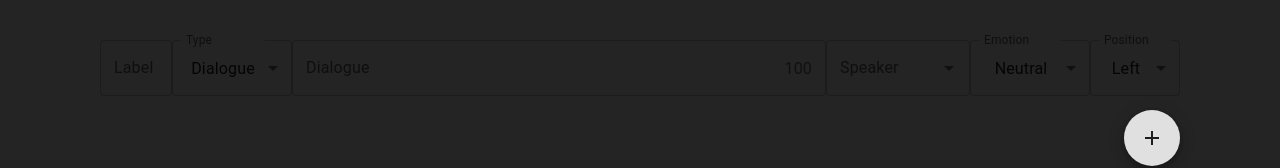
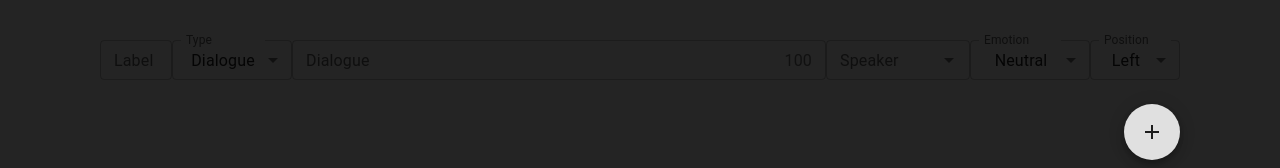
Before and after one commit to nonotnoah/mol-script-creator, a React (Vite) app: page / in a window 1280 px wide. Both pictures are taken after a click on the button 1152 px from the left and 82 px from the top of the page. Shown: the top 168 px of the page. Built offline with nearby package versions, Linux system fonts and the light colour scheme.

Commit message:
make rows skinnier. performance still sucks

```diff
--- a/src/App.scss
+++ b/src/App.scss
@@ -29,7 +29,10 @@
   justify-content: center;
   align-items: center;
   .row {
+    // height: 40px;
+    // border: 3px solid white;
     // position: absolute;
+    padding-bottom: 10px;
     display: flex;
     width: 100%;
     justify-content: center;
@@ -41,10 +44,7 @@
       justify-content: center;
       align-items: center;
     }
-    .delete-row-btn {
-      display: none;
-      z-index: 1;
-    }
+    .delete-row-btn,
     .add-res-btn {
       display: none;
       z-index: 1;
@@ -73,6 +73,7 @@
     flex: 1;
     align-items: center;
     justify-content: center;
+    margin-top: -10px;
     // margin-left: 16%;
     .left-padding {
       width: 16%;
@@ -116,7 +117,7 @@
   width: 100%;
   align-items: center;
   justify-content: center;
-    position: relative;
+  position: relative;
   .add-row-btn {
     // display: flex;
     position: absolute;
--- a/src/Row Components/Dialogue.tsx
+++ b/src/Row Components/Dialogue.tsx
@@ -11,6 +11,7 @@ export default function Dialogue({ handleChange }: ChangeProps) {
   return (
 
     <TextField
+    size='small'
     label='Dialogue'
       className='dialogue-input'
       inputProps={{ maxLength: maxLength }}
--- a/src/Row Components/DialogueType.tsx
+++ b/src/Row Components/DialogueType.tsx
@@ -8,6 +8,7 @@ export default function DialogueType({ handleChange }: ChangeProps) {
     <FormControl className='dialogue-type'>
       <InputLabel id="dialogue-type">Type</InputLabel>
       <Select
+        sx={{height: 40}}
         labelId="dialogue-type"
         id="dialogue-type"
         value={dialogueType}
--- a/src/Row Components/Emotion.tsx
+++ b/src/Row Components/Emotion.tsx
@@ -10,6 +10,7 @@ export default function Emotion({ handleChange }: ChangeProps) {
     <FormControl className='emotion-type'>
       <InputLabel id="emotion-type">Emotion</InputLabel>
       <Select
+        size='small'
         labelId="emotion-type"
         id="emotion-type"
         value={emotionType}
--- a/src/Row Components/Label.tsx
+++ b/src/Row Components/Label.tsx
@@ -5,6 +5,7 @@ import { TextField } from '@mui/material'
 export default function Label({ handleChange }: ChangeProps) {
   return (
     <TextField
+      size='small'
       label='Label'
       className='label-input'
       onChange={(event) => {
--- a/src/Row Components/Next.tsx
+++ b/src/Row Components/Next.tsx
@@ -5,6 +5,7 @@ import { TextField } from '@mui/material'
 export default function Next({ handleChange }: ChangeProps) {
   return (
     <TextField
+      size='small'
       label='Next'
       className='next-input'
       onChange={(event) => {
--- a/src/Row Components/Position.tsx
+++ b/src/Row Components/Position.tsx
@@ -8,6 +8,7 @@ export default function Position({ handleChange }: ChangeProps) {
     <FormControl className='position-type'>
       <InputLabel id="position-type">Position</InputLabel>
       <Select
+        size='small'
         labelId="position-type"
         id="position-type"
         value={positionType}
--- a/src/Row Components/Speaker.tsx
+++ b/src/Row Components/Speaker.tsx
@@ -9,6 +9,7 @@ export default function Speaker({ handleChange }: ChangeProps) {
   const [charValue, setCharValue] = React.useState<string | null>(null)
   return (
     <Autocomplete
+      size='small'
       className='speakerOptionWrapper'
       value={charValue}
       onChange={(event, value) => {
--- a/src/Row.tsx
+++ b/src/Row.tsx
@@ -194,6 +194,9 @@ export default function Row({ rowData, id, returnRowData, deleteRow }: RowProps)
               </div>
             </>
           )}
+          {(diagType == 'Narrator') && (
+            < div className="add-res-btn-wrapper" />
+          )}
         </div >
         {(diagType == 'Dialogue') && (
           <>
@@ -202,7 +205,7 @@ export default function Row({ rowData, id, returnRowData, deleteRow }: RowProps)
             ))}
           </>
         )}
-      </div>
+      </div >
     </>
   )
 }
```
